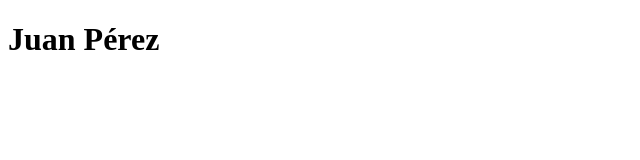
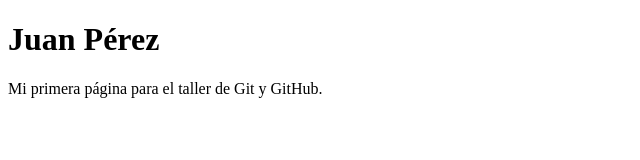
Before and after one commit to JuanPerez0114/taller-git-juan-perez, a plain HTML site: page index.html in a window 1280 px wide. Shown: the whole page, without its empty margins (0-640 px from the left). Drawn offline with Linux system fonts and the light colour scheme.

Commit message:
feat: agrega título y párrafo a la página

```diff
--- a/index.html
+++ b/index.html
@@ -2,8 +2,10 @@
 <html lang="es">
 <head>
     <meta charset="UTF-8">
+    <title>Taller Git - Juan Pérez</title>
 </head>
 <body>
     <h1>Juan Pérez</h1>
+    <p>Mi primera página para el taller de Git y GitHub.</p>
 </body>
 </html>
```
